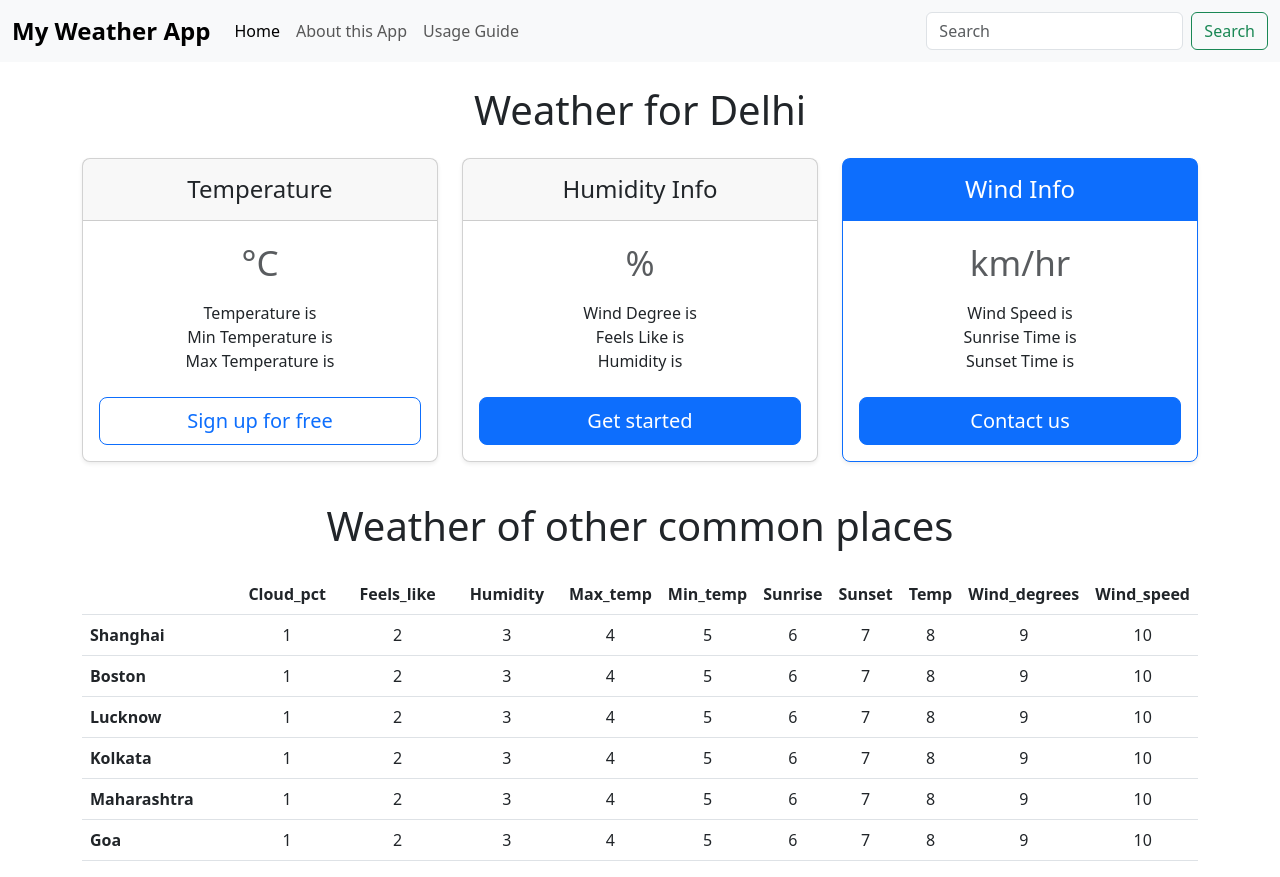
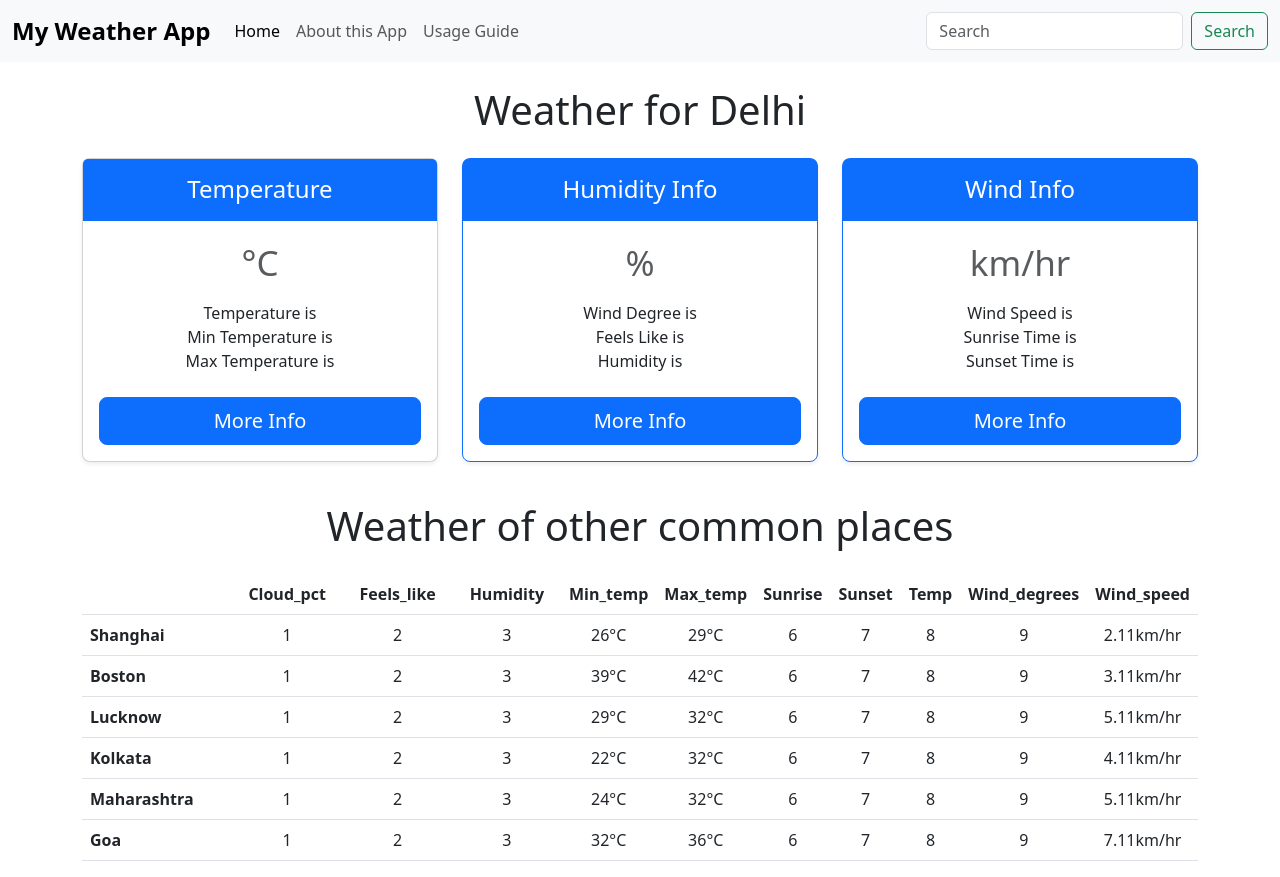
Before and after one commit to krishnamishratech/WeatherApp, a plain HTML site: page index.html in a window 1280 px wide. Drawn offline with nearby package versions, Linux system fonts and the light colour scheme; no server answers.

Commit message:
Update index.html

```diff
--- a/index.html
+++ b/index.html
@@ -50,8 +50,8 @@
         <main>
             <div class="row row-cols-1 row-cols-md-3 mb-3 text-center">
               <div class="col">
-                <div class="card mb-4 rounded-3 shadow-sm">
-                  <div class="card-header py-3">
+                <div class="card mb-4 rounded-3 shadow-sm order-primary">
+                  <div class="card-header py-3 text-bg-primary border-primary">
                     <h4 class="my-0 fw-normal">Temperature</h4>
                   </div>
                   <div class="card-body">
@@ -62,13 +62,13 @@
                       <li>Max Temperature is <spam id ="max_temp"></spam></li>
 
                     </ul>
-                    <button type="button" class="w-100 btn btn-lg btn-outline-primary">Sign up for free</button>
+                    <button type="button" class="w-100 btn btn-lg btn-primary">More Info</button>
                   </div>
                 </div>
               </div>
               <div class="col">
-                <div class="card mb-4 rounded-3 shadow-sm">
-                  <div class="card-header py-3">
+                <div class="card mb-4 rounded-3 shadow-sm border-primary">
+                  <div class="card-header py-3 text-bg-primary border-primary">
                     <h4 class="my-0 fw-normal">Humidity Info</h4>
                   </div>
                   <div class="card-body">
@@ -78,7 +78,7 @@
                         <li>Feels Like is <spam id ="feels_like"></spam></li>
                         <li>Humidity is <spam id ="humidity"></spam></li>
                     </ul>
-                    <button type="button" class="w-100 btn btn-lg btn-primary">Get started</button>
+                    <button type="button" class="w-100 btn btn-lg btn-primary">More Info</button>
                   </div>
                 </div>
               </div>
@@ -94,7 +94,7 @@
                         <li>Sunrise Time is <spam id ="sunrise"></spam></li>
                         <li>Sunset Time is <spam id ="sunset"></spam></li>
                     </ul>
-                    <button type="button" class="w-100 btn btn-lg btn-primary">Contact us</button>
+                    <button type="button" class="w-100 btn btn-lg btn-primary">More Info</button>
                   </div>
                 </div>
               </div>
@@ -110,8 +110,8 @@
                     <th style="width: 22%;">Cloud_pct</th>
                     <th style="width: 22%;">Feels_like</th>
                     <th style="width: 22%;">Humidity</th>
+                    <th style="width: 22%;">Min_temp</th>
                     <th style="width: 22%;">Max_temp</th>
-                    <th style="width: 22%;">Min_temp</th>
                     <th style="width: 22%;">Sunrise</th>
                     <th style="width: 22%;">Sunset</th>
                     <th style="width: 22%;">Temp</th>
@@ -125,26 +125,26 @@
                     <td>1</td>
                     <td>2</td>
                     <td>3</td>
-                    <td>4</td>
-                    <td>5</td>
+                    <td>26°C</td>
+                    <td>29°C</td>
                     <td>6</td>
                     <td>7</td>
                     <td>8</td>
                     <td>9</td>
-                    <td>10</td>
+                    <td>2.11km/hr</td>
                   </tr>
                   <tr>
                     <th scope="row" class="text-start">Boston</th>
                     <td>1</td>
                     <td>2</td>
                     <td>3</td>
-                    <td>4</td>
-                    <td>5</td>
+                    <td>39°C</td>
+                    <td>42°C</td>
                     <td>6</td>
                     <td>7</td>
                     <td>8</td>
                     <td>9</td>
-                    <td>10</td>
+                    <td>3.11km/hr</td>
                   </tr>
                 </tbody>
 
@@ -154,52 +154,52 @@
                     <td>1</td>
                     <td>2</td>
                     <td>3</td>
-                    <td>4</td>
-                    <td>5</td>
+                    <td>29°C</td>
+                    <td>32°C</td>
                     <td>6</td>
                     <td>7</td>
                     <td>8</td>
                     <td>9</td>
-                    <td>10</td>
+                    <td>5.11km/hr</td>
                   </tr>
                   <tr>
                     <th scope="row" class="text-start">Kolkata</th>
                     <td>1</td>
                     <td>2</td>
                     <td>3</td>
-                    <td>4</td>
-                    <td>5</td>
+                    <td>22°C</td>
+                    <td>32°C</td>
                     <td>6</td>
                     <td>7</td>
                     <td>8</td>
                     <td>9</td>
-                    <td>10</td>
+                    <td>4.11km/hr</td>
                   </tr>
                   <tr>
                     <th scope="row" class="text-start">Maharashtra</th>
                     <td>1</td>
                     <td>2</td>
                     <td>3</td>
-                    <td>4</td>
-                    <td>5</td>
+                    <td>24°C</td>
+                    <td>32°C</td>
                     <td>6</td>
                     <td>7</td>
                     <td>8</td>
                     <td>9</td>
-                    <td>10</td>
+                    <td>5.11km/hr</td>
                   </tr>
                   <tr>
                     <th scope="row" class="text-start">Goa</th>
                     <td>1</td>
                     <td>2</td>
                     <td>3</td>
-                    <td>4</td>
-                    <td>5</td>
+                    <td>32°C</td>
+                    <td>36°C</td>
                     <td>6</td>
                     <td>7</td>
                     <td>8</td>
                     <td>9</td>
-                    <td>10</td>
+                    <td>7.11km/hr</td>
                   </tr>
                 </tbody>
               </table>
```
